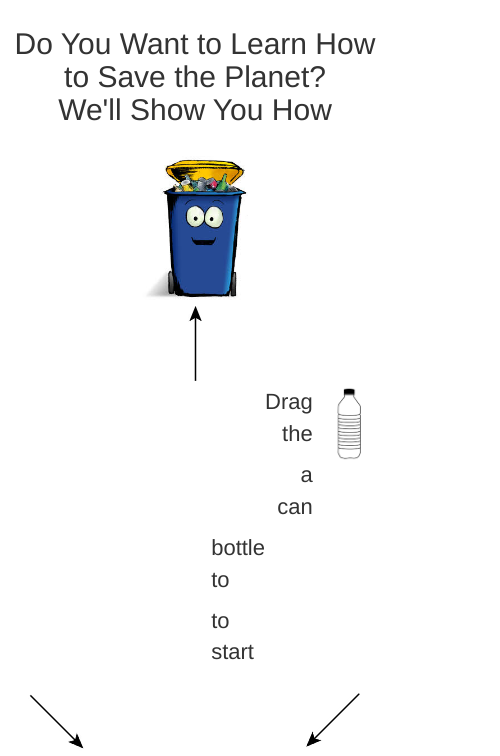
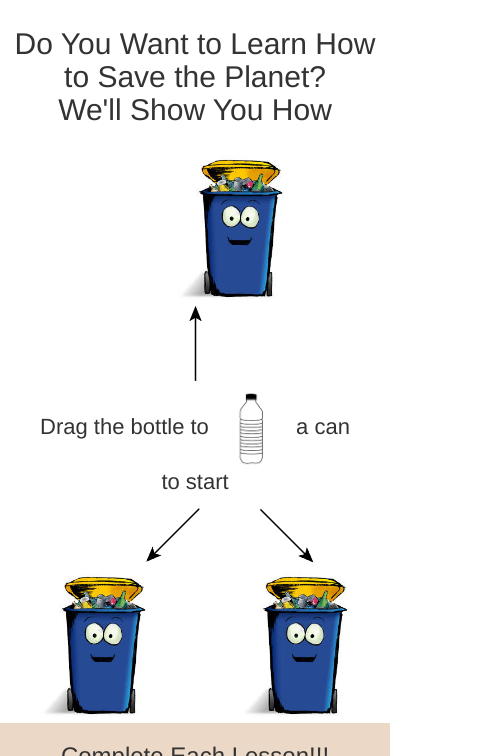
Before and after one commit to brobertson3/brobertson3.github.io, a plain HTML site: page index.html in a window 390 px wide. Shown: the part 87-843 px from the top of the page, 500 px wide, since content can reach past the window. Drawn offline with nearby package versions, Linux system fonts and the light colour scheme.

Commit message:
Changes made before I start the drag bottle portion

```diff
--- a/css/index.css
+++ b/css/index.css
@@ -20,8 +20,7 @@ h2 {
 /****************** Text for the bottle ******************/
 .bottle_container {
 	font-size: 22px;
-	padding: 5px 250px;
-
+	margin: 10px auto 0 auto;
 }
 
 /****************** Arrows ******************/
--- a/index.html
+++ b/index.html
@@ -4,20 +4,20 @@
 	<head>
     	<meta charset="utf-8">
     	<meta name="description" content="Learn how to save the planet by creating less waste.">
+    	<meta name="viewport" content="width=device-width, initial-scale=1">
 
 		<title>ReThree</title>
 
 		<!-- Bootstrap stylesheets -->
-		<link rel="stylesheet" href="bootstrap/bootstrap-theme.min.css">
 		<link rel="stylesheet" href="bootstrap/bootstrap.min.css">
 		<!-- My stylesheets -->
 		<link rel="stylesheet" type="text/css" href="css/header_footer.css">
 		<link rel="stylesheet" type="text/css" href="css/index.css">
 
 		<!-- Bootstrap scripts -->
+		<script src='http://code.jquery.com/jquery-latest.min.js'></script>
 		<script type="text/javascript" href="bootstrap/bootstrap.min.js"></script>
 		<!-- My scripts -->
-		<script src='http://code.jquery.com/jquery-latest.min.js'></script>
 		<script type="text/javascript" href="js/index.js"></script>
 	</head>
 
@@ -33,50 +33,45 @@
 			<!-- Row 1 -->
 			<div class="row">
 				<!-- At the top center -->
-				<div class="col-md-2 col-md-offset-5">
+				<div class="col-xs-2 col-xs-offset-5 col-md-2 col-md-offset-5">
 					<a><img src="images/recycling_bin.jpg" height="150"></a>
 				</div>
 			</div>
 			<!-- Row 2 -->
 			<div class="row">
-				<div class="col-md-2 col-md-offset-5">
+				<div class="col-xs-2 col-xs-offset-5 col-md-2 col-md-offset-5">
 					<!-- Directly below pointing up -->
 					<a><img src="images/arrow.jpg" height="75"></a>
 				</div>
 			</div>
 			<!-- Row 3 -->
 			<div class="row bottle_container">
-				<div class="col-md-4 col-md-offset-4">
+				<div class="col-xs-12 col-md-6 col-md-offset-3">
 					<!-- To the left of the bottle, two lines -->
-					<div class="float_left bottle_text">
-						<p>Drag the</p>
-						<p>a can</p>
-					</div>
-					<!-- Directly under the tail of the above arrow -->
-					<a><img src="images/plastic_bottle.png" height="75"></a>
-					<!-- To the right of the bottle, two lines -->
-					<div class="float_right bottle_text">
-						<p>bottle to</p>
-						<p>to start</p>
+					<div class="bottle_text">
+						<span>Drag the bottle to</span>
+						<!-- Directly under the tail of the above arrow -->
+						<a><img src="images/plastic_bottle.png" height="75"></a>
+						<span>a can to start</span>
 					</div>
 				</div>
 			</div>
 			<!-- Row 4 -->
 			<div class="row">
-				<div class="col-md-2 col-md-offset-4 left_down_arrow">
+				<div class="col-xs-2 col-xs-offset-4 col-md-2 col-md-offset-4 left_down_arrow">
 					<!-- To the left, under the bottle, and at the head of the arrow -->
 					<a><img class="float_right" src="images/arrow.jpg" height="75"></a>
 				</div>
-				<div class="col-md-2 right_down_arrow">
+				<div class="col-xs-2 col-md-2 right_down_arrow">
 					<a><img class="float_left" src="images/arrow.jpg" height="75"></a>
 				</div>
 			</div>
 			<!-- Row 5 -->
 			<div class="row">
-				<div class="col-md-2 col-md-offset-3 left_bin">
+				<div class="col-xs-2 col-xs-offset-3 col-md-2 col-md-offset-3 left_bin">
 					<a><img class="float_right" src="images/recycling_bin.jpg" height="150"></a>
 				</div>
-				<div class="col-md-2 col-md-offset-2 right_bin">
+				<div class="col-xs-2 col-xs-offset-2 col-md-2 col-md-offset-2 right_bin">
 					<a><img class="float_left" src="images/recycling_bin.jpg" height="150"></a>
 				</div>
 			</div>
```
Also changed, not shown: recycle.html (+2 -2 lines), reduce.html (+2 -2 lines), reuse.html (+3 -2 lines).
